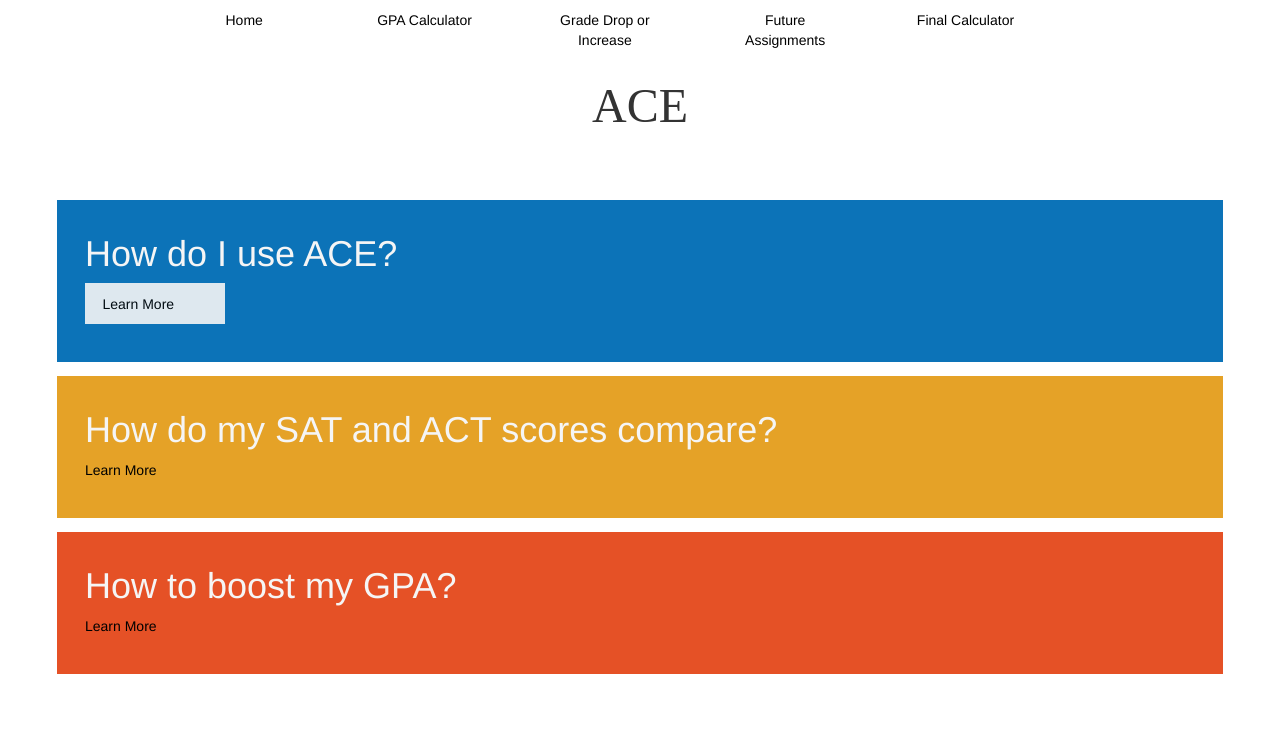
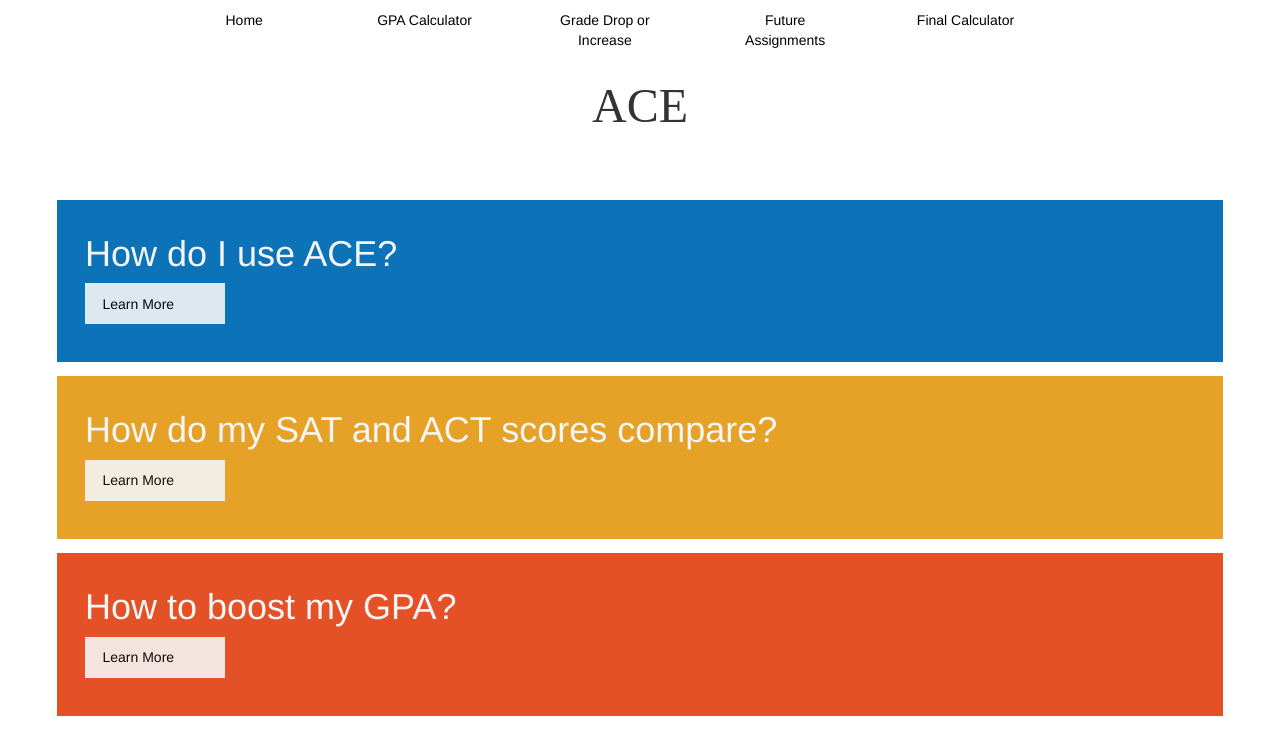
Before and after one commit to chloebercy/ACE, a plain HTML site: page index.html in a window 1280 px wide. Drawn offline with nearby package versions, Linux system fonts and the light colour scheme; a web font is replaced by a local one.

Commit message:
Update CSS.css

```diff
--- a/CSS.css
+++ b/CSS.css
@@ -211,6 +211,12 @@ a.regular1:hover{
   color: black;
 }
 
+.other-button {
+  padding: 0.75em 1.25em;
+  background-color: whitesmoke;
+  opacity: 0.9;
+  width: 10em;
+}
 
 .projects {
   margin: 1em 0;
```
